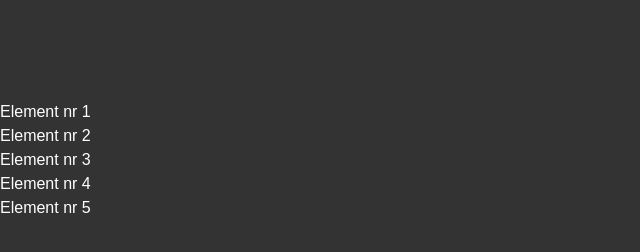
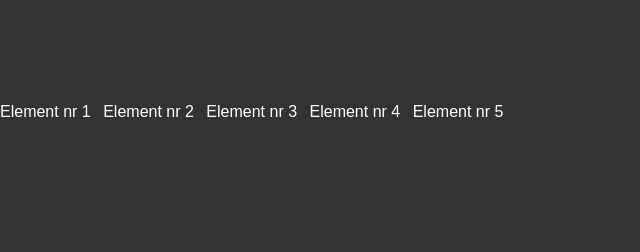
Before and after one commit to WikPl/bootstrap, a plain HTML site: page index.html in a window 1280 px wide. Shown: the whole page, without its empty margins (0-640 px from the left). Drawn offline with nearby package versions, Linux system fonts and the light colour scheme.

Commit message:
bootstrapTutorialLists

```diff
--- a/index.html
+++ b/index.html
@@ -12,12 +12,12 @@
 </head>
 
 <body>
-    <ul class="list-unstyled">
-        <li>Element nr 1</li>
-        <li>Element nr 2</li>
-        <li>Element nr 3</li>
-        <li>Element nr 4</li>
-        <li>Element nr 5</li>
+    <ul class="list-inline">
+        <li class="list-inline-item">Element nr 1</li>
+        <li class="list-inline-item">Element nr 2</li>
+        <li class="list-inline-item">Element nr 3</li>
+        <li class="list-inline-item">Element nr 4</li>
+        <li class="list-inline-item">Element nr 5</li>
     </ul>
 
     <script src="https://cdn.jsdelivr.net/npm/bootstrap@5.3.2/dist/js/bootstrap.bundle.min.js"
```
